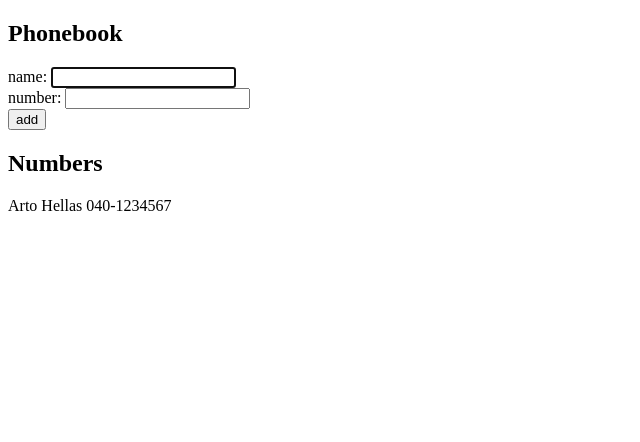
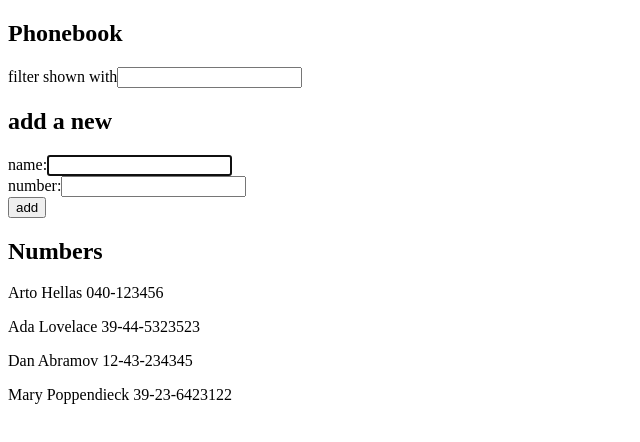
Before and after one commit to Vlarumal/fso_exercises, a React (Vite) app in the folder part2/phonebook/: page / in a window 1280 px wide. Shown: the top 442 px of the page, without its empty margins (0-640 px from the left). Built offline with nearby package versions, Linux system fonts and the light colour scheme.

Commit message:
complete:: 2.9*

```diff
--- a/part2/phonebook/src/App.jsx
+++ b/part2/phonebook/src/App.jsx
@@ -2,14 +2,20 @@
 
 const App = () => {
   const [persons, setPersons] = useState([
-    { name: "Arto Hellas", number: "040-1234567" },
+    { name: "Arto Hellas", number: "040-123456", id: 1 },
+    { name: "Ada Lovelace", number: "39-44-5323523", id: 2 },
+    { name: "Dan Abramov", number: "12-43-234345", id: 3 },
+    { name: "Mary Poppendieck", number: "39-23-6423122", id: 4 },
   ]);
+  const [filteredPersons, setFilteredPersons] = useState([]);
+
   const [newName, setNewName] = useState("");
   const [newNumber, setNewNumber] = useState("");
 
   const addPerson = (e) => {
     e.preventDefault();
     const person = {
+      id: persons.length + 1,
       name: newName,
       number: newNumber,
     };
@@ -19,6 +25,7 @@
       alert(`${nameToCheck} is already added to the phonebook`);
       return;
     }
+
     setPersons(persons.concat(person));
     setNewName("");
     setNewNumber("");
@@ -32,6 +39,14 @@
     setNewNumber(e.target.value);
   };
 
+  const handleSearchChange = (e) => {
+    const personToSearchFor = e.target.value.toLowerCase();
+    const filteredPersons = persons.filter((person) =>
+      person.name.toLocaleLowerCase().includes(personToSearchFor)
+    );
+    setFilteredPersons(filteredPersons);
+  };
+
   const checkForDuplicates = (name) => {
     return persons.some((person) => person.name === name);
   };
@@ -39,9 +54,17 @@
   return (
     <div>
       <h2>Phonebook</h2>
+      <form>
+        filter shown with
+        <input
+          type='text'
+          onChange={handleSearchChange}
+        />
+      </form>
+      <h2>add a new</h2>
       <form onSubmit={addPerson}>
         <div>
-          name:{" "}
+          name:
           <input
             value={newName}
             onChange={handleNameChange}
@@ -50,7 +73,7 @@
           />
         </div>
         <div>
-          number:{" "}
+          number:
           <input
             type='tel'
             value={newNumber}
@@ -63,13 +86,17 @@
         </div>
       </form>
       <h2>Numbers</h2>
-      <>
-        {persons.map((person) => (
-          <p key={person.name}>
-            {person.name} {person.number}
-          </p>
-        ))}
-      </>
+      {filteredPersons.length > 0
+        ? filteredPersons.map((person) => (
+            <p key={person.id}>
+              {person.name} {person.number}
+            </p>
+          ))
+        : persons.map((person) => (
+            <p key={person.id}>
+              {person.name} {person.number}
+            </p>
+          ))}
     </div>
   );
 };
```
